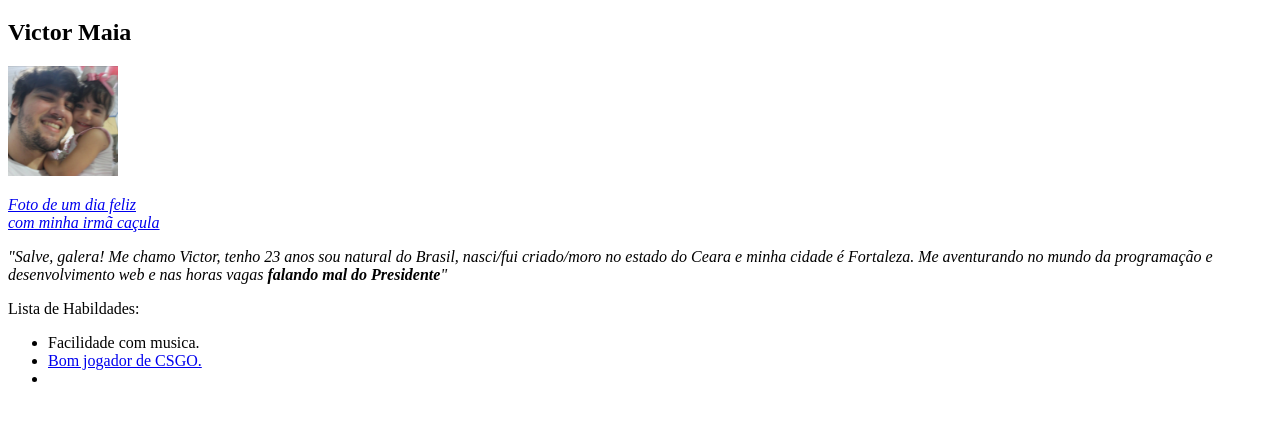
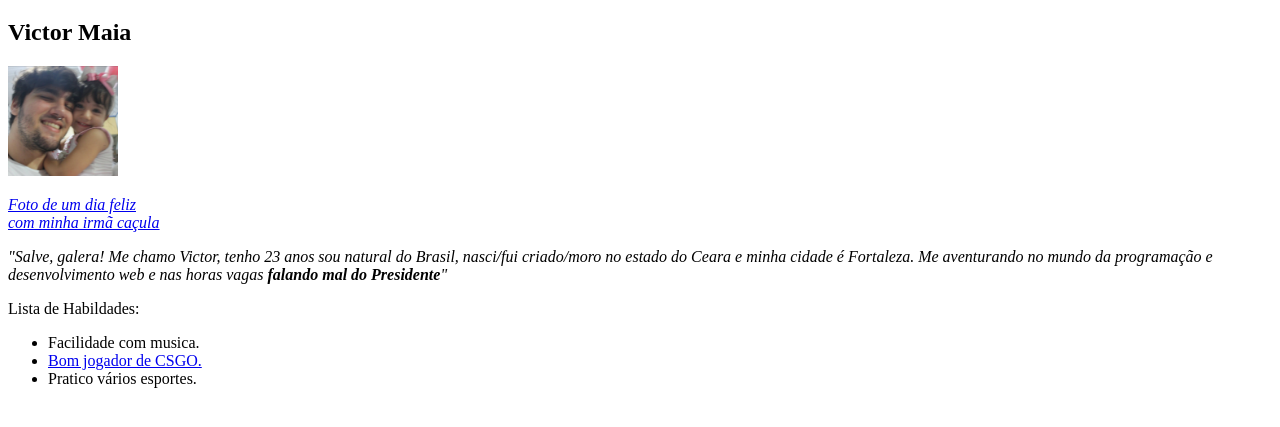
Before and after one commit to VictorMhub/VictorMhub.github.io, a plain HTML site: page index.html in a window 1280 px wide. Shown: the part 61-488 px from the top of the page. Drawn offline with Linux system fonts and the light colour scheme.

Commit message:
atualizaçao

```diff
--- a/index.html
+++ b/index.html
@@ -29,7 +29,7 @@
         <li>Facilidade com musica.</li>
         <li> <a href="https://gamersclub.com.br/auth?redirect=/jogador/1316330" target="_blank"> Bom jogador de
                 CSGO.</a></li>
-        <li></li>
+        <li>Pratico vários esportes.</li>
     </ul>
 </body>
 
```
